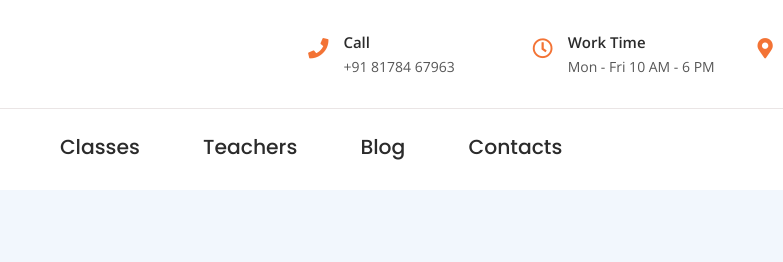
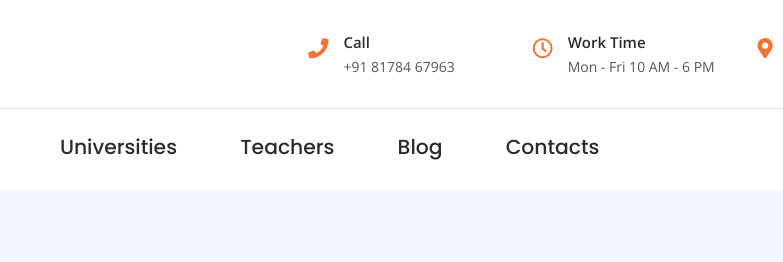
Before and after one commit to iamanandsoni/ajaybhaiya, a website: page about.html in a window 1280 px wide. Shown: the top 262 px of the page, 244-1027 px from the left. Drawn offline with nearby package versions, Linux system fonts and the light colour scheme.

Commit message:
some changes

```diff
--- a/about.html
+++ b/about.html
@@ -81,7 +81,7 @@
 									<li><a href="error.html" title="">404</a></li>
 								</ul> -->
 							</li>
-							<li><a href="classes.html" title="">Classes</a>
+							<li><a href="classes.html" title="">Universities</a>
 								<ul>
 									<li><a href="class-single.html" title="">Class Single</a></li>
 								</ul>
```
Also changed, not shown: classes.html (+1 -1 lines).
